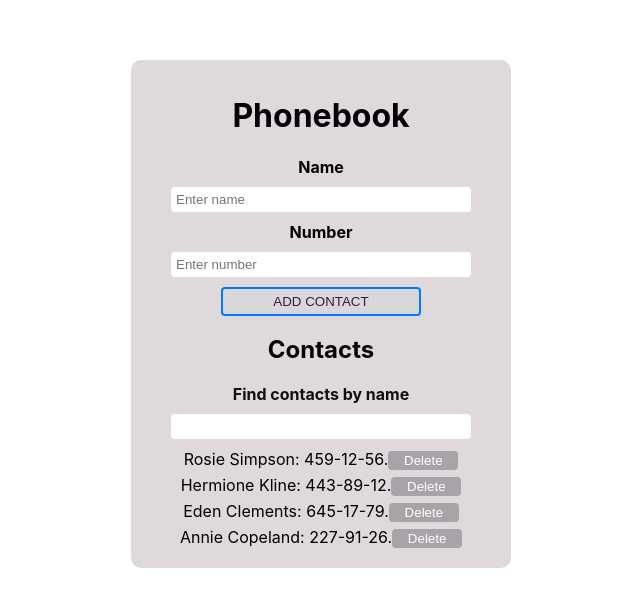
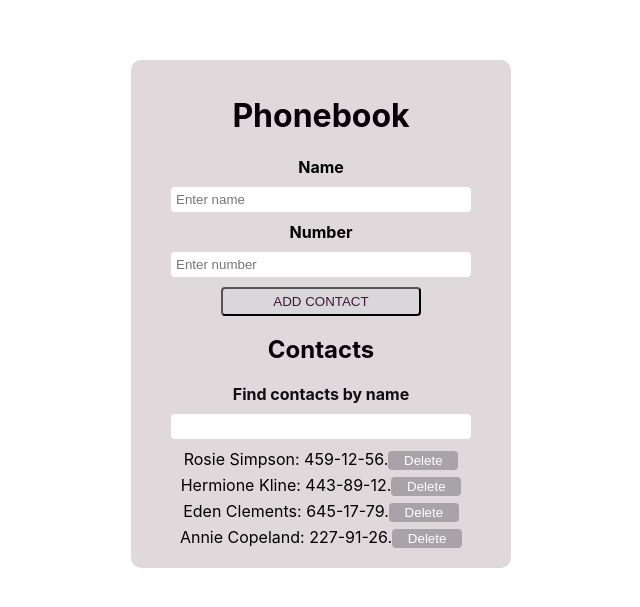
Before and after one commit to Reuelle/goit-react-hw-02-phonebook, a React (Create React App) app: page / in a window 1280 px wide. Shown: the part 101-708 px from the top of the page, without its empty margins (319-959 px from the left). Built offline with nearby package versions, Linux system fonts and the light colour scheme.

Commit message:
Update ContactForm.module.css

```diff
--- a/src/components/ContactForm/ContactForm.module.css
+++ b/src/components/ContactForm/ContactForm.module.css
@@ -10,7 +10,7 @@
     padding: 5px;
     background: rgb(218, 215, 219);
     color: rgb(58, 25, 58);
-    border: 2px solid #007bff;;
+    border: 2px solid ACA6A6;
     border-radius: 4px;
     cursor: pointer;
     transition: border-color 0.3s;
```
